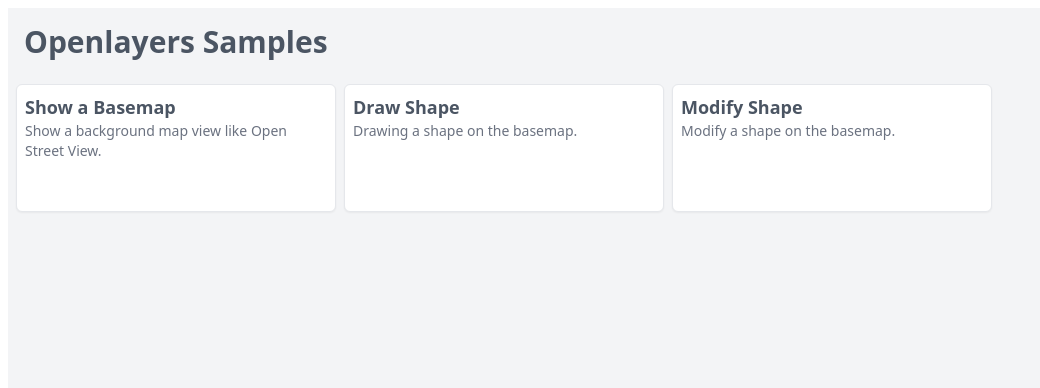
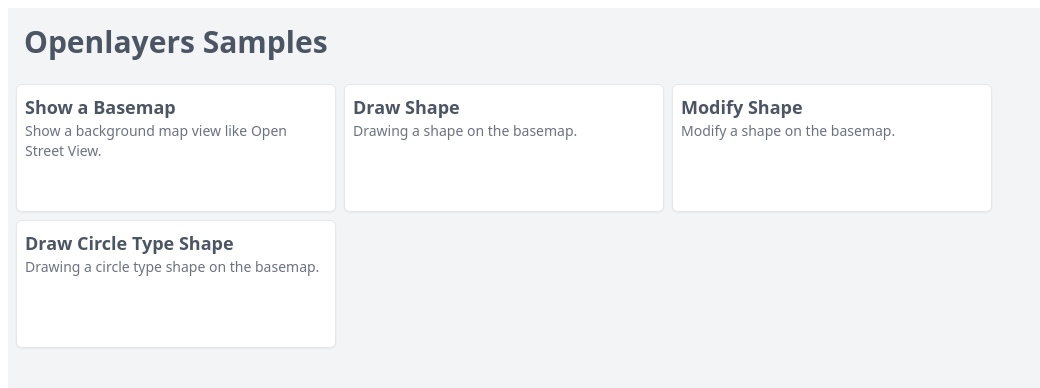
Before and after one commit to shomrkm/openlayers-samples, a Next.js app: page / in a window 1280 px wide. Shown: the top 388 px of the page, without its empty margins (0-1040 px from the left). Built offline with nearby package versions, Linux system fonts and the light colour scheme.

Commit message:
(wip) feat: Add 'Drawing a Circle Type Shape' page.

```diff
--- a/src/pages/index.tsx
+++ b/src/pages/index.tsx
@@ -16,6 +16,11 @@
     title: 'Modify Shape',
     description: 'Modify a shape on the basemap.',
     link: '/samples/ModifyShape',
+  },
+  {
+    title: 'Draw Circle Type Shape',
+    description: 'Drawing a circle type shape on the basemap.',
+    link: '/samples/DrawCircleTypeShape',
   },
 ];
 
```
